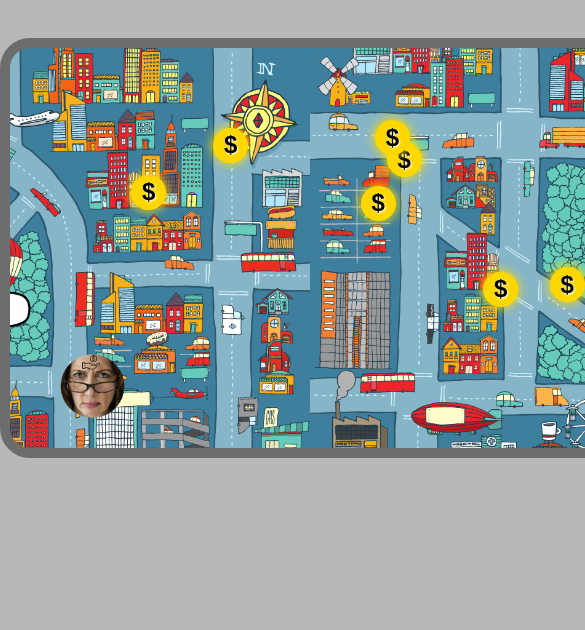
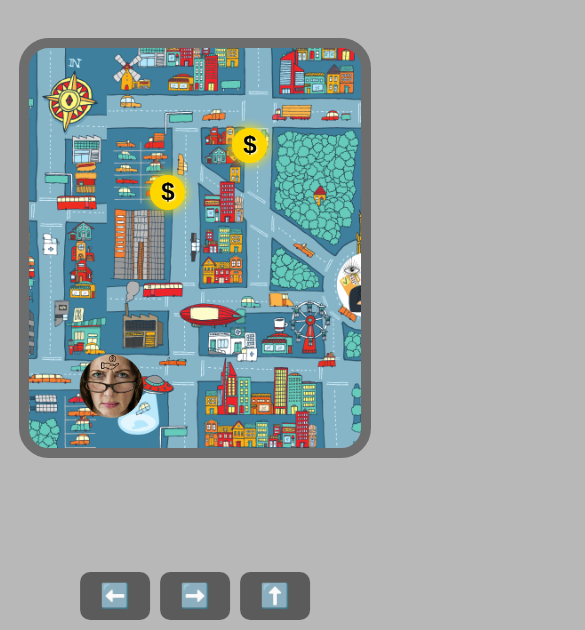
Before and after one commit to NataKaz/Juego-POO-2.0, a plain HTML site: page index.html in a window 390 px wide. Shown: the part 214-844 px from the top of the page, 585 px wide, since content can reach past the window. Drawn offline with Linux system fonts and the light colour scheme.

Commit message:
Adaptability

```diff
--- a/index.html
+++ b/index.html
@@ -11,6 +11,11 @@
 
     <div id="game-container"></div>
     <script type="module" src="main.js"></script>
+  <div id="touch-controls">
+    <button id="left">⬅️</button>
+    <button id="right">➡️</button>
+    <button id="jump">⬆️</button>
+</div>
 
 
 
--- a/main.js
+++ b/main.js
@@ -8,12 +8,17 @@ class Game {
         this.agregarEventos();
         this.checkColisiones();
 
-// ✅ Добавляем фоновую музыку
+//  Добавляем фоновую музыку
 this.musicaFondo = new Audio("sounds/background.mp3");
 this.musicaFondo.loop = true; //  Зацикливаем музыку
   this.musicaFondo.volume = 0.3; //  Громкость (0.0 - 1.0)
 this.musicaFondo.play(); //  Запускаем музыку
+
+  // Загружаем звук победы заранее
+  this.sonidoVictoria = new Audio("sounds/victory.mp3");
+  this.sonidoVictoria.volume = 0.7; // Громкость победы
 }
+
 
 
     crearEscenario() {
@@ -45,6 +50,14 @@ this.musicaFondo.play(); //  Запускаем музыку
 
                     this.container.removeChild(moneda.element);
                     this.monedas.splice(index, 1);
+
+                   //  Если все монеты собраны – включаем звук победы!
+                   if (this.monedas.length === 0) {
+                    console.log("🎉 ВСЕ МОНЕТЫ СОБРАНЫ! 🎉");
+                    this.sonidoVictoria.play();
+
+                   }
+
                 }
             });
         }, 100);
@@ -94,9 +107,10 @@ class Personaje {
             this.saltar();
         }
 
+
+
         this.actualizarPosicion();
     }
-
 
 
 
@@ -189,3 +203,8 @@ class Moneda {
 }
 
 const juego = new Game();
+
+//  Добавляем управление на телефонах (кнопки тачскрина)
+document.getElementById("left").addEventListener("touchstart", () => juego.personaje.mover({ key: "ArrowLeft" }));
+document.getElementById("right").addEventListener("touchstart", () => juego.personaje.mover({ key: "ArrowRight" }));
+document.getElementById("jump").addEventListener("touchstart", () => juego.personaje.saltar());
--- a/style.css
+++ b/style.css
@@ -11,13 +11,42 @@ body {
   }
   #game-container {
     position: relative;
-    width: 800px;
-    height: 400px;
+    width: 90vw; /*  Используем относительные единицы */
+    height: 50vh; /*  Высота относительно экрана */
+    max-width: 800px; /*  Ограничиваем максимальный размер */
+    max-height: 400px; /* Ограничиваем максимальную высоту */
     margin: 20px auto;
     border: 10px solid #6d6d6d;
-    background: #7ed3f5;
+    background: url("city1.png") no-repeat center center; /*  Центрируем фон */
+    background-size: cover; /* Масштабируем фон, чтобы он не был больше контейнера */
     overflow: hidden;
     border-radius: 30px;
+  }
+
+  /* ✅ Адаптируем игру для телефонов */
+@media (max-width: 768px) {
+  #game-container {
+      width: 95vw;
+      height: 60vh;
+  }
+
+  .personaje {
+      width: 40px;
+      height: auto;
+  }
+
+  .moneda {
+      width: 25px;
+      height: 25px;
+      font-size: 18px;
+  }
+}
+
+/* ✅ Адаптируем игру для планшетов */
+@media (max-width: 1024px) {
+  #game-container {
+      width: 85vw;
+      height: 55vh;
   }
 
   .personaje {
@@ -66,3 +95,30 @@ body {
     background-size: cover;
     animation: moveBackground 10s linear infinite; /*  Фон плавно двигается */
   }
+
+  #touch-controls {
+    display: none; /* Скрываем на ПК */
+    position: absolute;
+    bottom: 10px;
+    left: 50%;
+    transform: translateX(-50%);
+    display: flex;
+    gap: 10px;
+}
+
+#touch-controls button {
+    font-size: 24px;
+    padding: 10px 20px;
+    border: none;
+    background-color: rgba(0, 0, 0, 0.5);
+    color: white;
+    border-radius: 10px;
+}
+
+/* ✅ Показываем кнопки на телефонах */
+@media (max-width: 768px) {
+    #touch-controls {
+        display: flex;
+    }
+}
+}
```
Also changed, not shown: 2 other files.
